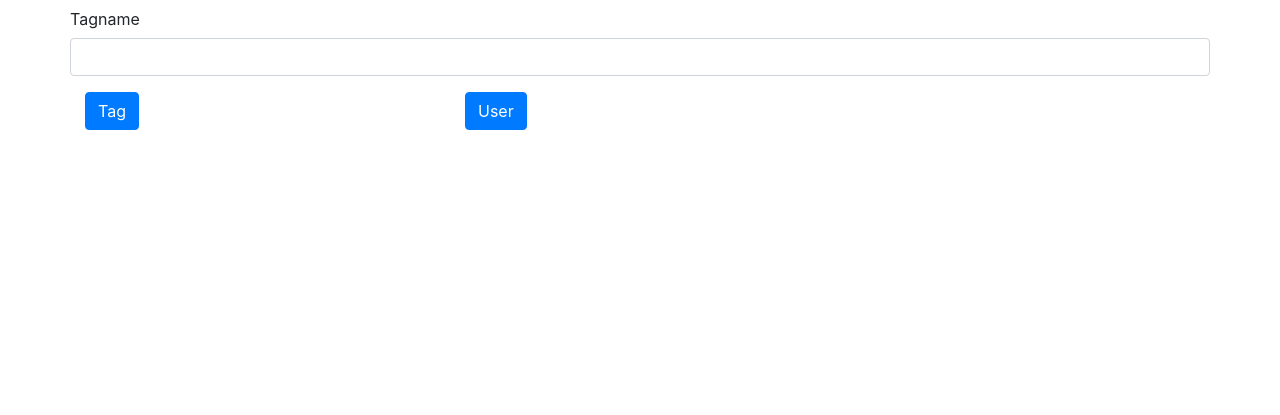
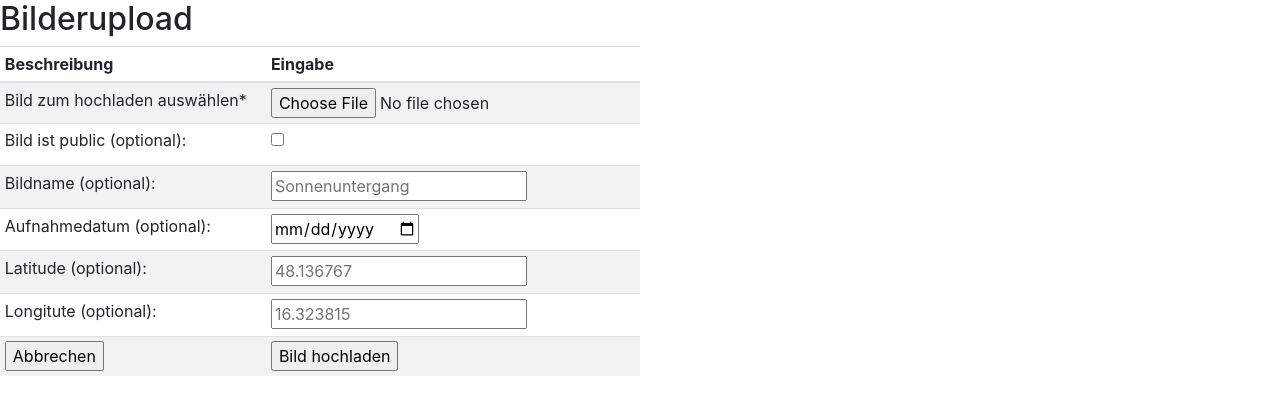
Before and after one commit to RaphaelSauermann/PictureCloud, a PHP site: page / in a window 1280 px wide. Shown: the top 415 px of the page. Run offline with PHP 8.4, Linux system fonts and the light colour scheme.

Commit message:
added Upload for Pictures, prepared adding to db (does not work yet)

```diff
--- a/config/dbaccess.php
+++ b/config/dbaccess.php
@@ -1,8 +1,8 @@
 <?php
 function connectDB() {
     $servername = "localhost";
-    $username = "root";
-    $password = "123abc123";
+    $username = "pictureCloudUser";
+    $password = "SIl8K6rUevv0NJab";
     $dbname = "picturecloud";
 
     // connection with Database
--- /dev/null
+++ b/config/fileLocations.php
@@ -0,0 +1,3 @@
+<?php
+$pathToPics = "pics";
+?>
--- a/inc/uploadPicture.php
+++ b/inc/uploadPicture.php
@@ -1,6 +1,108 @@
-<?php
-
-echo "Bin in der Bildverwaltung";
+<h2>Bilderupload</h2>
+<form enctype="multipart/form-data" method="post" action="">
 
 
+  <table class="table table-sm table-striped" style="width:50%;">
+    <thead>
+      <tr>
+        <th scope="col">Beschreibung</th>
+        <th scope="col">Eingabe</th>
+      </tr>
+    </thead>
+    <tbody>
+      <tr>
+        <td>Bild zum hochladen auswählen*</td>
+        <td><input type="file" name="fileToUpload" accept="image/*" required /></td>
+      </tr>
+      <tr>
+        <td><label for="picPublic">Bild ist public (optional):</label></td>
+        <td><input type="checkbox" name="picPublic" id="picPublic" value="isPublic"></td>
+      </tr>
+      <tr>
+        <td><label for="picName">Bildname (optional):</label></td>
+        <td><input type="text" name="picName" id="picName" value="" placeholder="Sonnenuntergang"></td>
+      </tr>
+      <tr>
+        <td><label for="picTaken">Aufnahmedatum (optional):</label></td>
+        <td><input type="date" name="picTaken" id="picTaken" value=""></td>
+      </tr>
+      <tr>
+        <td><label for="picLat">Latitude (optional):</label></td>
+        <td><input type="text" name="picLat" id="picLat" placeholder="48.136767"></td>
+      </tr>
+      <tr>
+        <td><label for="picLong">Longitute (optional):</label></td>
+        <td><input type="text" name="picLong" id="picLong" placeholder="16.323815"></td>
+      </tr>
+      <tr>
+        <td><input type="reset" value="Abbrechen"></td>
+        <td><input type="submit" value="Bild hochladen" /></td>
+      </tr>
+    </tbody>
+  </table>
+</form>
+
+<?php
+$target_dir = $pathToPics."/misc/";
+if (isset($_FILES["fileToUpload"])) {
+    $target_file = $target_dir."/".$_FILES["fileToUpload"]["name"];
+    if (!is_dir($target_dir)) {
+        mkdir($target_dir);
+    }
+    if (!file_exists($target_file)) {
+        echo "$target_file";
+        if (move_uploaded_file($_FILES["fileToUpload"]["tmp_name"], $target_file)) {
+            echo "Datei wurde erfolgreich hochgeladen!";
+            // Upload war erfolgreich!
+            /* Auswertung der Input-Felder */
+            if (isset($_POST)) {
+                $picName = $_POST["picName"];
+                //TODO SESSION User id to owners
+                $picOwner = "1";
+                $picPfad = $target_file;
+                $picAufnahmeDatum = $_POST["picTaken"];
+                if (isset($_POST["picPublic"]) && $_POST["picPublic"] == "isPublic") {
+                    $picIsPublic = 1;
+                } else {
+                    $picIsPublic = 0;
+                }
+                $picLongitute = $_POST["picLong"];
+                $picLatitude = $_POST["picLat"];
+                if (($_POST["picName"] == null)) {
+                    //check if name is set if not set it to filename
+                    $picName = $_FILES["fileToUpload"]["name"];
+                }
+
+                // addPicture($picName,$picOwner,$picPfad,$picAufnahmeDatum,$picIsPublic,$picLongitute,$picLatitude);
+                foreach ($_POST as $key => $value) {
+                    $css = "style = \"\"";
+                    // Search
+
+                    echo "<tr>
+        <td $css>$key:</td>
+        <td $css>$value</td>
+      </tr>";
+                }
+            }
+
+            // $name = $_FILES["fileToUpload"]["tmp_name"];
+            // $owner = $_SESSION["uid"];
+            // $pfad = $target_file;
+
+            //form auslesen und werte ggf setzen
+
+            //Weiter Verwaltung und erstellung des Bild-Objektes
+            // newBild()
+
+            // neues Bildobjekt?;
+        } else {
+            echo "Fehler beim Upload!<br>";
+            //Fehlerausgabe
+        }
+    } else {
+        echo "file already exists<br>";
+        //Fehlerausgabe
+    }
+    unset($_FILES["fileToUpload"]);
+}
  ?>
--- a/index.php
+++ b/index.php
@@ -1,12 +1,27 @@
 <!DOCTYPE html>
 <html lang="de" dir="ltr">
   <head>
-    <meta charset="utf-8">
+    <meta charset="UTF-8">
     <title></title>
+
+    <link rel="stylesheet" href="https://stackpath.bootstrapcdn.com/bootstrap/4.3.1/css/bootstrap.min.css" integrity="sha384-ggOyR0iXCbMQv3Xipma34MD+dH/1fQ784/j6cY/iJTQUOhcWr7x9JvoRxT2MZw1T" crossorigin="anonymous">
+    <script src="https://code.jquery.com/jquery-3.4.1.slim.min.js" integrity="sha384-J6qa4849blE2+poT4WnyKhv5vZF5SrPo0iEjwBvKU7imGFAV0wwj1yYfoRSJoZ+n" crossorigin="anonymous"></script>
+    <script src="https://cdn.jsdelivr.net/npm/popper.js@1.16.0/dist/umd/popper.min.js" integrity="sha384-Q6E9RHvbIyZFJoft+2mJbHaEWldlvI9IOYy5n3zV9zzTtmI3UksdQRVvoxMfooAo" crossorigin="anonymous"></script>
+    <script src="https://stackpath.bootstrapcdn.com/bootstrap/4.4.1/js/bootstrap.min.js" integrity="sha384-wfSDF2E50Y2D1uUdj0O3uMBJnjuUD4Ih7YwaYd1iqfktj0Uod8GCExl3Og8ifwB6" crossorigin="anonymous"></script>
+
+
+    <!-- Custom CSS -->
+    <link rel="stylesheet" href="res/css/custom.css">
+        <script type="text/javascript" src="res/js/PictureCloud.js"></script>
+
+
+    <title>Index</title>
   </head>
   <body>
     <?php
-      include 'inc/dbTest.php';
+      include 'config/fileLocations.php';
+      include 'util/dbfunctions.php';
+      include 'inc/uploadPicture.php';
 
      ?>
   </body>
--- /dev/null
+++ b/util/dbBildFunctions.php
@@ -0,0 +1,22 @@
+<?php
+function addPicture($name, $owner, $pfad, $aufnahmeDatum, $isPublic, $longitute, $latitude)
+{
+    $db = connectDB();
+
+    $stmt = $db->prepare("INSERT INTO bild (name, owner, pfad, aufnahmeDatum, isPublic, longitute, latitude) VALUES (?,?,?,?,?,?,?)");
+    $stmt->bind_param("sissidd", $name, $owner, $pfad, $aufnahmeDatum, $isPublic, $longitute, $latitude);
+
+    // $name = filter_input(INPUT_POST, "name");
+    // $owner = filter_input(INPUT_POST, "owner");
+    // $pfad = filter_input(INPUT_POST, "pfad");
+    // $aufnahmeDatum = filter_input(INPUT_POST, "aufnahmeDatum");
+    // // $uploadDatum; done by Database
+    // $isPublic = filter_input(INPUT_POST, "isPublic");
+    // $longitute = filter_input(INPUT_POST, "longitute");
+    // $latitude = filter_input(INPUT_POST, "latitude");
+
+    $success = $stmt->execute();
+    $stmt->close();
+    $db->close();
+    return $success;
+}
--- a/util/dbfunctions.php
+++ b/util/dbfunctions.php
@@ -1,6 +1,7 @@
 <?php
 
 include 'config/dbaccess.php';
+include 'util/dbBildFunctions.php';
 
 /**
  * SQL INSERT
```
Also changed, not shown: README.md, 1 other file.
